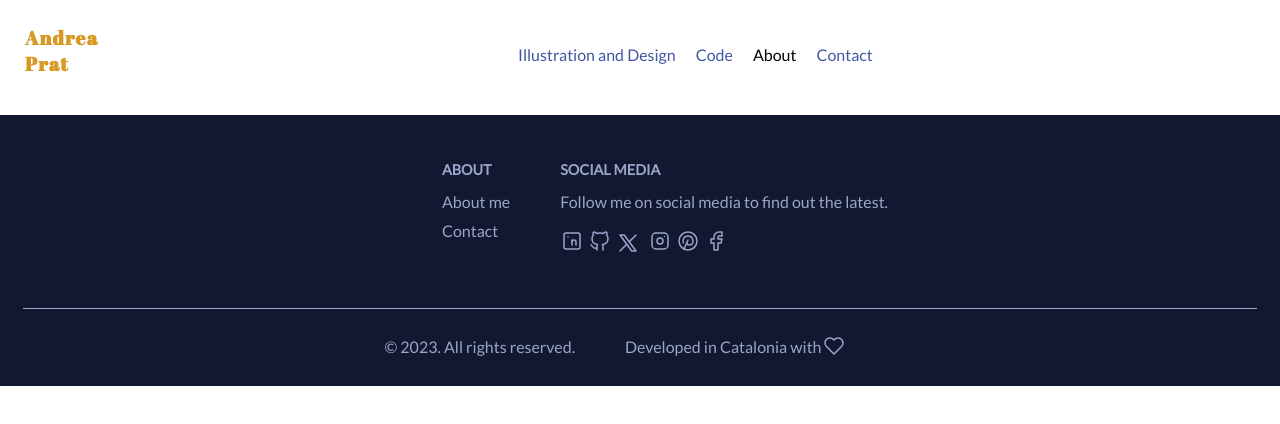
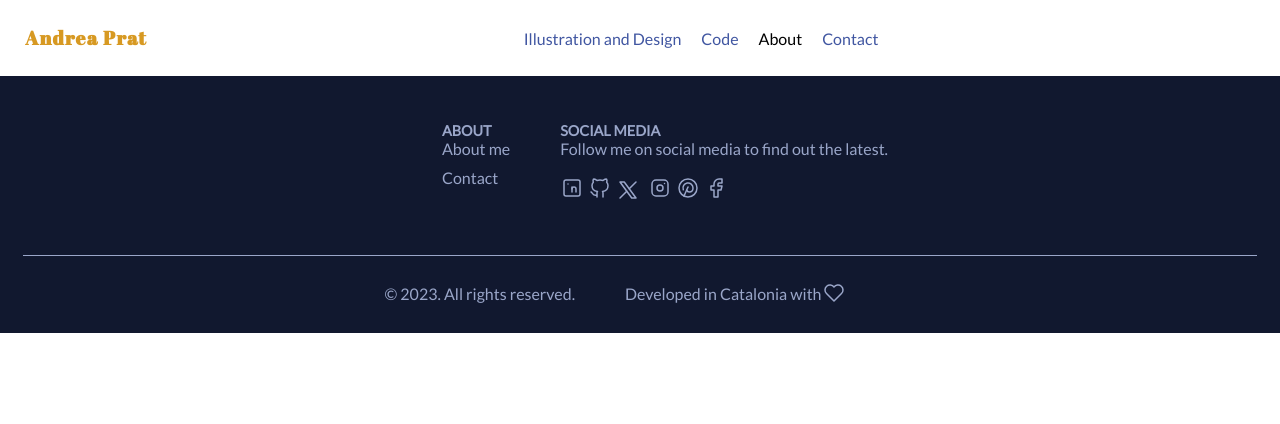
Before and after one commit to AndPrat/andreaprat, a React (Vite) app: page / in a window 1280 px wide. Shown: the top 424 px of the page. Built offline with nearby package versions, Linux system fonts and the light colour scheme.

Commit message:
Fix the NavigationBar, Header and globals styles for aling NavigationBar

```diff
--- a/src/components/Header/Header.css
+++ b/src/components/Header/Header.css
@@ -1,6 +1,7 @@
 .header {
   display: flex;
-  margin: 25px;
+  padding: 25px;
+  align-items: center;
 }
 
 .header__text {
@@ -8,4 +9,6 @@
   color: #d79922;
   font-family: var(--font-titles);
   letter-spacing: 1.2px;
+  width: auto;
+  white-space: nowrap;
 }
--- a/src/components/NavigationBar/NavigationBar.css
+++ b/src/components/NavigationBar/NavigationBar.css
@@ -1,7 +1,9 @@
 .navigation {
+  display: flex;
+  align-items: center;
   background-color: #fff;
   width: 100%;
-  padding: 20px;
+  justify-content: center;
 }
 
 .navigation__list {
--- a/src/styles/styles.css
+++ b/src/styles/styles.css
@@ -23,7 +23,7 @@ html {
 h1,
 h2,
 h3 {
-  margin-top: 0;
+  margin: 0;
 }
 
 ul,
```
